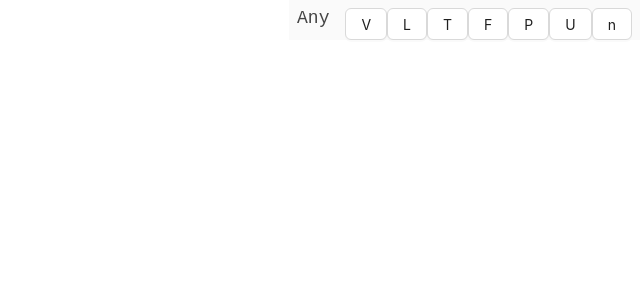
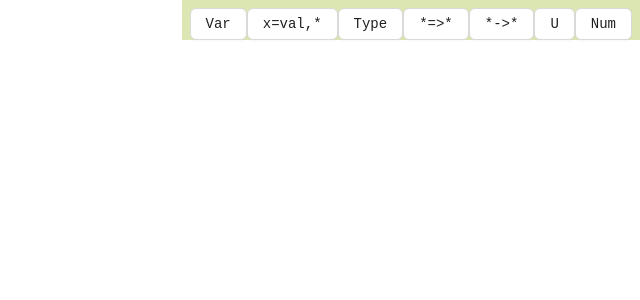
Before and after one commit to 5eqn/proof-cat, a React (Create React App) app: page / in a window 1280 px wide. Shown: the top 300 px of the page, without its empty margins (640-1280 px from the left). Built offline with nearby package versions, Linux system fonts and the light colour scheme.

Commit message:
feat: adjust style

```diff
--- a/src/App.tsx
+++ b/src/App.tsx
@@ -21,7 +21,7 @@ function App() {
   }}>
     <div style={{
       marginTop: "32px",
-      width: "80%",
+      width: "70%",
     }}>
     </div>
     <div style={{
--- a/src/component/AnyBar.tsx
+++ b/src/component/AnyBar.tsx
@@ -3,10 +3,11 @@ import Text from "../component/Text"
 import Spacer from "../component/Spacer"
 import Button from "./Button"
 import InputButton from "./InputButton"
+import { i18n } from "../i18n"
 
 export default function AnyBar(props: {
   depth: number,
-  label: string,
+  label?: string,
   validate: (name: string) => string | null
   onWrapLet: (name: string) => void
   onWrapFunc: () => void
@@ -16,38 +17,45 @@ export default function AnyBar(props: {
   onBecomeU: () => void
   onBecomeNum: (num: number) => void
 }) {
+  const label = props.label ? <Text text={props.label} /> : <div />
   return <div>
-    <Slot depth={props.depth}>
-      <Text text={props.label} />
+    <Slot depth={props.depth} colored>
+      {label}
       <Spacer />
       <Button
         onClick={props.onBecomeVar}
-      > V </Button>
+      > Var </Button>
       <InputButton
+        title={i18n.prompt.addLet}
+        placeholder={i18n.prompt.name}
         onConfirm={props.onWrapLet}
         validate={props.validate}
-      > L </InputButton>
+      > {'x=val,*'} </InputButton>
       <InputButton
+        title={i18n.prompt.addType}
+        placeholder={i18n.prompt.name}
         onConfirm={props.onBecomeType}
         validate={props.validate}
-      > T </InputButton>
+      > Type </InputButton>
       <Button
         onClick={props.onWrapFunc}
-      > F </Button>
+      > {'*=>*'} </Button>
       <Button
         onClick={props.onWrapPi}
-      > P </Button>
+      > {'*->*'} </Button>
       <Button
         onClick={props.onBecomeU}
       > U </Button>
       <InputButton
+        title={i18n.prompt.addNum}
+        placeholder={i18n.prompt.value}
         onConfirm={(str) => {
           props.onBecomeNum(+str)
         }}
         validate={(str) => {
           return isNaN(+str) ? `${str} is not a number!` : null
         }}
-      > n </InputButton>
+      > Num </InputButton>
     </Slot>
   </div>
 }
--- a/src/component/Button.tsx
+++ b/src/component/Button.tsx
@@ -6,7 +6,13 @@ interface ButtonProps extends ButtonHTMLAttributes<HTMLElement> {
 }
 
 export default function Button(props: ButtonProps) {
-  return <AButton onClick={props.onClick} danger={props.danger} >
+  return <AButton
+    style={{
+      fontFamily: 'monospace'
+    }}
+    onClick={props.onClick}
+    danger={props.danger}
+  >
     {props.children}
   </AButton>
 }
--- a/src/component/Header.tsx
+++ b/src/component/Header.tsx
@@ -3,6 +3,7 @@ import Text from "../component/Text"
 import Spacer from "../component/Spacer"
 import Button from "./Button"
 import InputButton from "./InputButton"
+import { i18n } from "../i18n"
 
 export default function Header(props: {
   depth: number,
@@ -29,18 +30,20 @@ export default function Header(props: {
         onClick={props.onDelete}
       > x </Button>
       <InputButton
+        title={i18n.prompt.addLet}
+        placeholder={i18n.prompt.name}
         onConfirm={props.onWrapLet}
         validate={props.validate}
-      > L </InputButton>
+      > {'x=val,*'} </InputButton>
       <Button
         onClick={props.onWrapFunc}
-      > F </Button>
+      > {'x=>*'} </Button>
       <Button
         onClick={props.onWrapPi}
-      > P </Button>
+      > {'x->*'} </Button>
       <Button
         onClick={props.onWrapApp}
-      > A </Button>
+      > {'*(arg)'} </Button>
     </Slot>
   </div>
 }
--- a/src/component/Input.tsx
+++ b/src/component/Input.tsx
@@ -9,6 +9,7 @@ export default function Input(props: InputProps) {
   return <AInput
     style={{
       width: '144px',
+      fontFamily: 'monospace',
     }}
     onChange={props.onChange}
     value={props.value}
--- a/src/component/InputButton.tsx
+++ b/src/component/InputButton.tsx
@@ -5,6 +5,10 @@ import Button from "./Button"
 import Input from "./Input"
 
 interface InputButtonProps extends Pick<HTMLAttributes<HTMLElement>, 'children'> {
+  // Placeholder
+  placeholder?: string
+  // Title
+  title?: string
   // Called when confirm input value
   onConfirm: (name: string) => void
   // Validator for input value
@@ -15,13 +19,13 @@ export default function InputButton(props: InputButtonProps) {
   const [name, setName] = useState('')
   const [open, setOpen] = useState(false)
   const form = <Input
-    placeholder={i18n.prompt.entryName}
+    placeholder={props.placeholder}
     value={name}
     onChange={(e) => setName(e.target.value)}
   />
   return <div>
     <Popconfirm
-      title={i18n.prompt.addAnEntry}
+      title={props.title}
       description={form}
       open={open}
       onCancel={() => setOpen(false)}
--- a/src/component/Labeled.tsx
+++ b/src/component/Labeled.tsx
@@ -17,7 +17,9 @@ export default function Labeled(props: {
     <Slot depth={props.depth}>
       <Text text={props.label} />
       <Spacer />
-      <Button onClick={() => setExpanded(!expanded)}> v </Button>
+      <Button onClick={() => setExpanded(!expanded)}>
+        {expanded ? 'v' : '^'}
+      </Button>
     </Slot>
     {content}
   </div>
--- a/src/component/Named.tsx
+++ b/src/component/Named.tsx
@@ -22,7 +22,9 @@ export default function Named(props: {
       <Text text={props.name} />
       <Spacer />
       {deleteButton}
-      <Button onClick={() => setExpanded(!expanded)}> v </Button>
+      <Button onClick={() => setExpanded(!expanded)}>
+        {expanded ? 'v' : '^'}
+      </Button>
     </Slot>
     {content}
   </div>
--- a/src/component/Slot.tsx
+++ b/src/component/Slot.tsx
@@ -1,4 +1,10 @@
-function getBackgroundColor(level: number, maxLevel: number) {
+function getBackgroundColor(
+  level: number,
+  maxLevel: number,
+  color?: boolean
+) {
+  // Color bar
+  if (color) return getTagColor(level, 5, 1)
   // Divide the RGB range by the maximum level
   let rgbStep = 255 / maxLevel;
   // Subtract the RGB step from the maximum value for each component
@@ -20,6 +26,7 @@ export default function Slot(props: {
   children: JSX.Element[] | JSX.Element,
   depth: number,
   tagged?: boolean,
+  colored?: boolean,
 }) {
   const tag = props.tagged ? <div style={{
     width: "4px",
@@ -27,7 +34,7 @@ export default function Slot(props: {
   }} /> : <div />
   return <div style={{
     height: "24px",
-    backgroundColor: getBackgroundColor(props.depth, 40),
+    backgroundColor: getBackgroundColor(props.depth, 40, props.colored),
     paddingTop: '8px',
     paddingBottom: '8px',
     paddingRight: '8px',
--- a/src/i18n/index.ts
+++ b/src/i18n/index.ts
@@ -37,7 +37,12 @@ const source = {
     },
     prompt: {
       addAnEntry: 'Add an entry',
+      addLet: 'Define a variable',
+      addType: 'Make this variable a type',
+      addNum: 'Make this variable a number',
       entryName: 'Entry name',
+      name: 'Name',
+      value: 'Value',
       selectAnEntry: 'Select an entry',
       typeName: 'Type name',
     }
--- a/src/view/index.tsx
+++ b/src/view/index.tsx
@@ -1,7 +1,6 @@
 import { message } from "antd";
 import { DraftFunction } from "use-immer";
 import AnyBar from "../component/AnyBar";
-import Entry from "../component/Entry";
 import Header from "../component/Header";
 import Labeled from "../component/Labeled";
 import Named from "../component/Named";
@@ -207,7 +206,6 @@ export function infer({
           />
           <InputBar
             depth={depth}
-            label={i18n.term.num}
             value={term.num.toString()}
             onChange={(value) => {
               onChange(draft => {
@@ -374,7 +372,6 @@ export function infer({
         val: anyVal,
         element: <AnyBar
           depth={depth}
-          label={i18n.term.any}
           validate={validate}
           onWrapPi={onWrapPi}
           onWrapLet={onWrapLet}
```
Also changed, not shown: src/component/Entry.tsx (deleted, +0 -24 lines).
